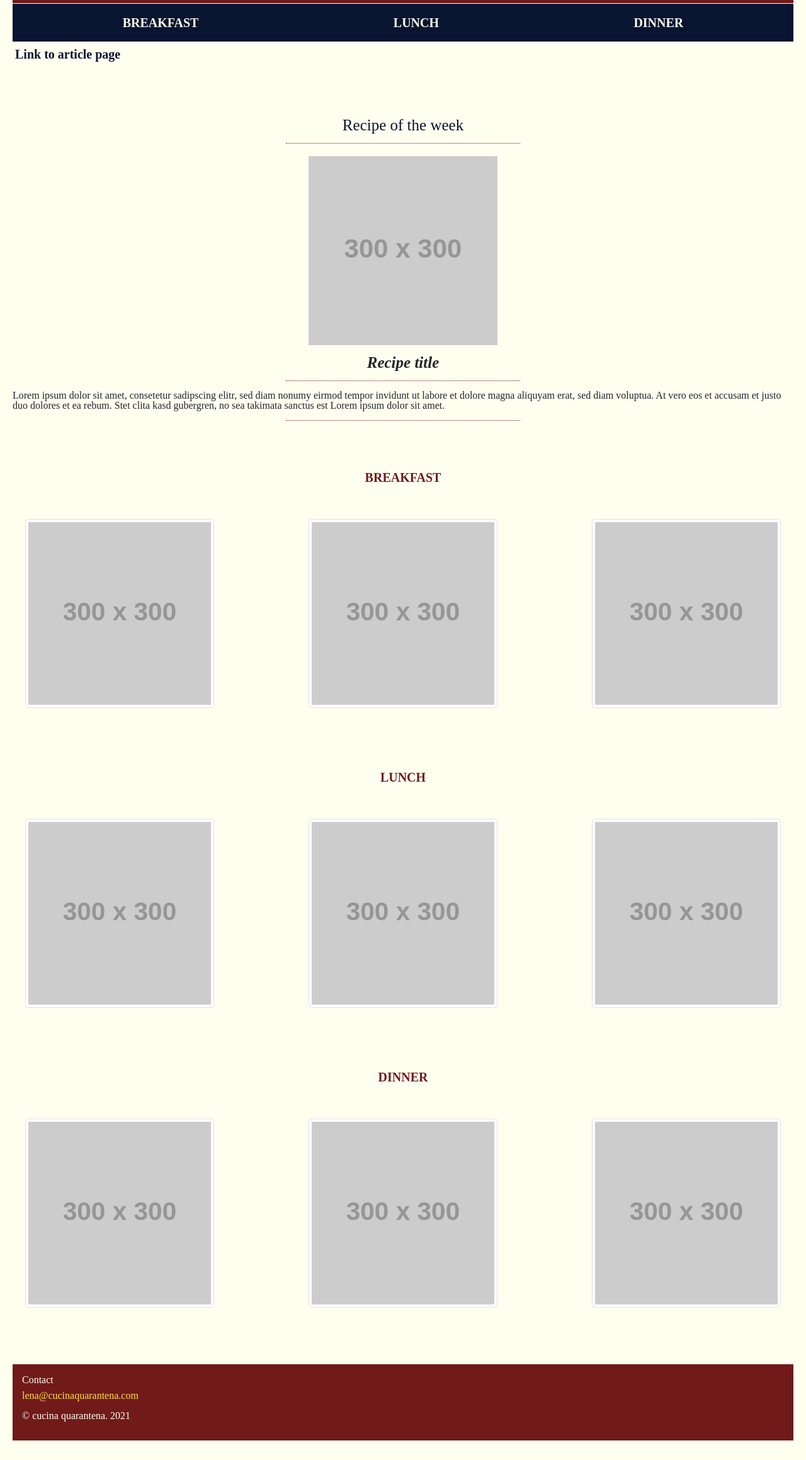
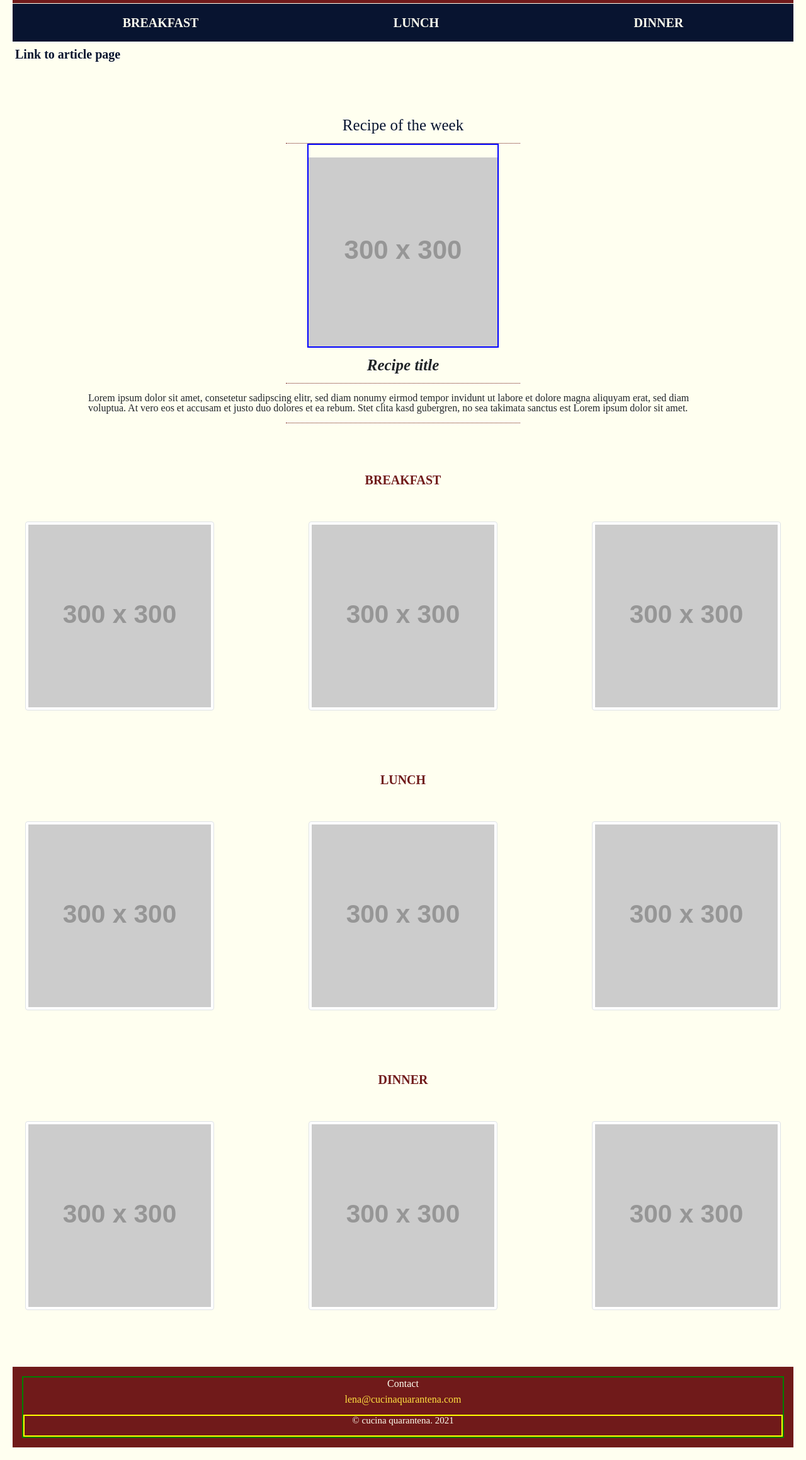
Before and after one commit to Lenu3498/cookbook_cucina_quarantena, a website: page index.html in a window 1280 px wide. Shown: the part 163-2481 px from the top of the page at 63% size. Drawn offline with nearby package versions, Linux system fonts and the light colour scheme.

Commit message:
adjust footer

```diff
--- a/src/articlepage.css
+++ b/src/articlepage.css
@@ -154,6 +154,7 @@ h3 {
   display: flex;
   flex-direction: column;
   justify-content: center;
+  align-items: center;
   border: 2px solid green;
 }
 
@@ -167,8 +168,8 @@ h3 {
   /*border: 2px solid blue;*/
   width: 100%;
   height: auto;
-  max-width: 400px;
-  max-height: 400px;
+  max-width: 600px;
+  max-height: 600px;
   min-width: 150px;
   min-height: 150px;
   padding: 20px 0px 0px 0px;
@@ -178,7 +179,8 @@ h3 {
   background-color: white;
   font-weight: bold;
   margin-bottom: 20px;
-  /*border: 1px solid black;*/
+  /*max-width: 1000px;*/
+  border: 1px solid red;
 }
 
 .recipe__title {
@@ -197,7 +199,7 @@ border-top: 1.5px dotted  #701a1a;
 
 .recipe__description {
   padding: 15px 0px;
-  max-width: 600px;
+  max-width: 900px;
 
 }
 
--- a/src/styles.css
+++ b/src/styles.css
@@ -160,7 +160,7 @@ body {
 
   }
   .recipe__img {
-    /*border: 2px solid blue;*/
+    border: 2px solid blue;
     width: 100%;
     height: auto;
     max-width: 400px;
@@ -191,6 +191,7 @@ body {
 
   .recipe__description {
     padding: 15px 0px;
+    max-width: 1000px;
 
   }
 
@@ -252,8 +253,15 @@ body {
   display: flex;
   flex-direction: column;
   justify-content: center;
-  /*border: 2px solid green;*/
+  border: 2px solid green;
+  text-align: center;
 }
+
+.copyright {
+  border: 2px solid yellow;
+  font-size: 15px;
+}
+
 .link__mail {
   text-decoration: none;
   color: #ffe140;
```
